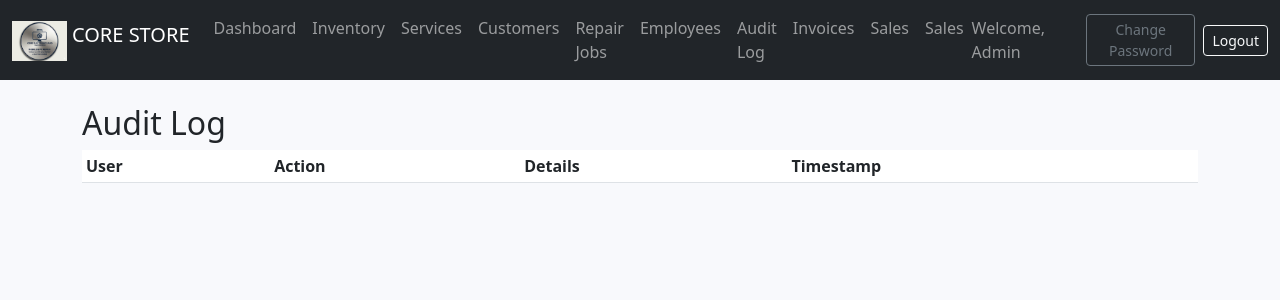
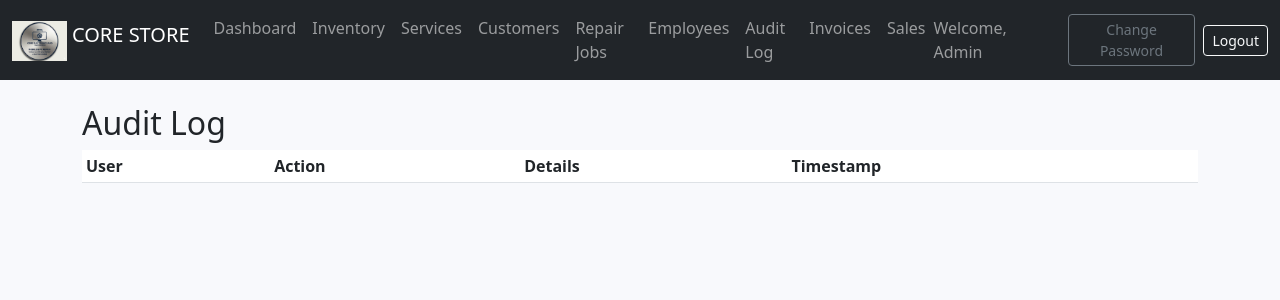
Before and after one commit to geoffreyngobi17-a11y/core-store, a Flask app: page /auditlog in a window 1280 px wide. Shown: the top 300 px of the page. Run offline with Flask 2, Linux system fonts and the light colour scheme; a user stored in the database is signed in; data that the repository does not hold is empty.

Commit message:
Remove duplicate Sales menu link

```diff
--- a/templates/base.html
+++ b/templates/base.html
@@ -29,7 +29,6 @@
                     <li class="nav-item"><a class="nav-link" href="{{ url_for('auditlog') }}">Audit Log</a></li>
                     <li class="nav-item"><a class="nav-link" href="{{ url_for('invoices') }}">Invoices</a></li>
                     <li class="nav-item"><a class="nav-link" href="{{ url_for('sales_list') }}">Sales</a></li>
-                    <li class="nav-item"><a class="nav-link" href="{{ url_for('sales_list') }}">Sales</a></li>
                     {% endif %}
                 </ul>
                 <span class="navbar-text me-3">Welcome, {{ current_user.name }}</span>
```
